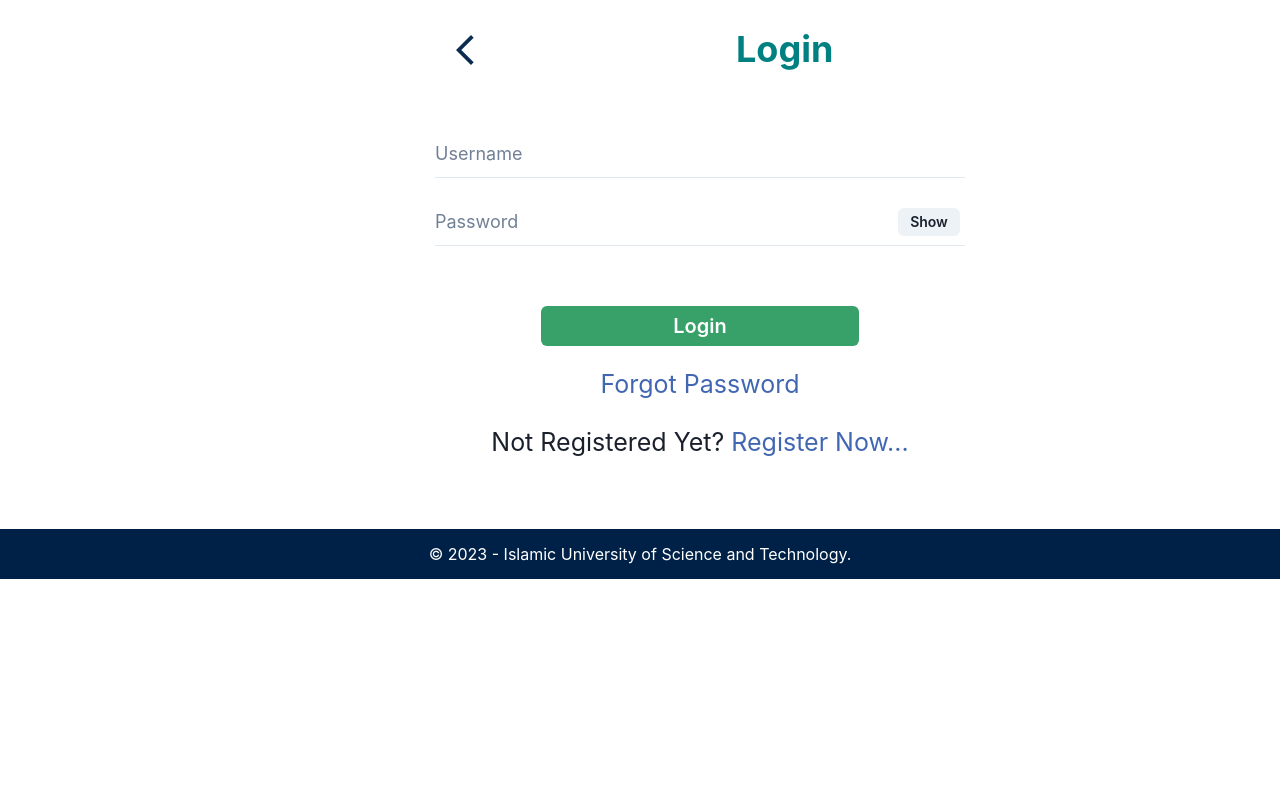
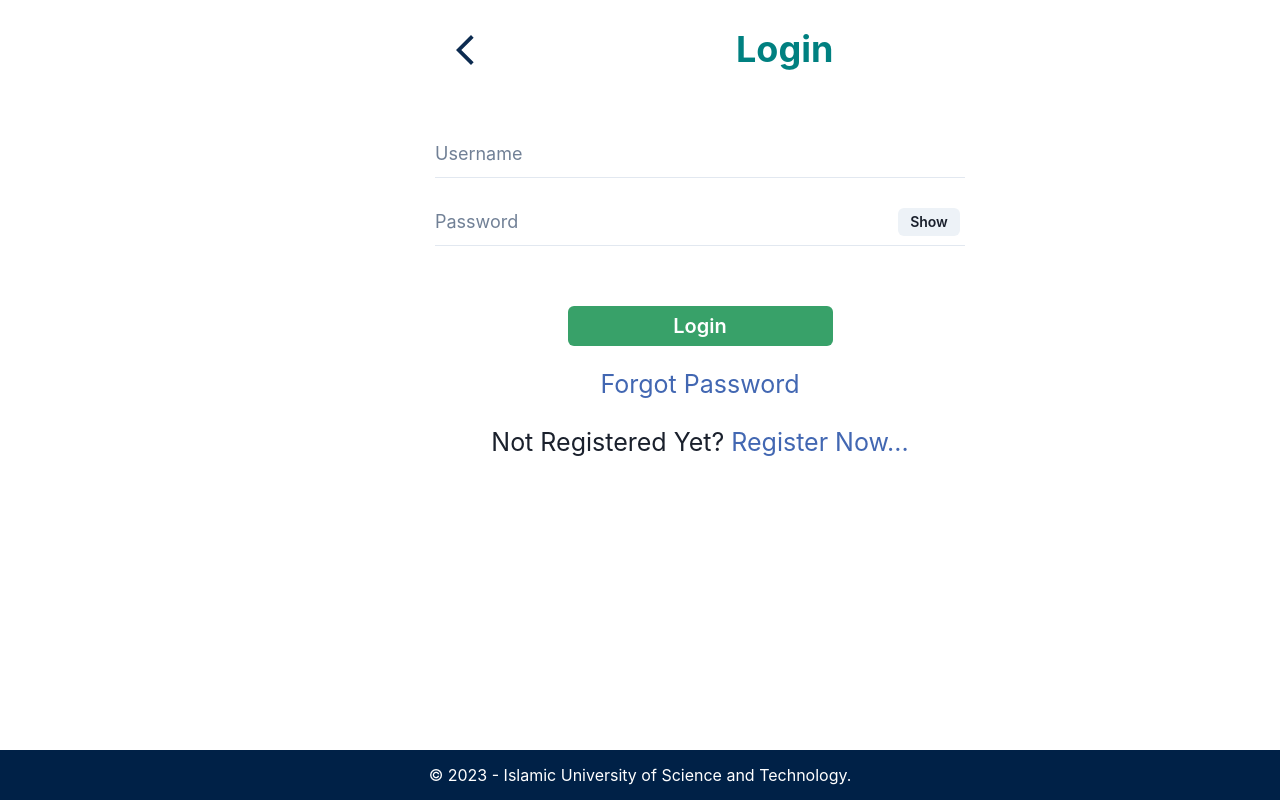
Before and after one commit to UmmarHamid/iust-scholars-portal, a Next.js app: page /login in a window 1280 px wide. Built offline with nearby package versions, Linux system fonts and the light colour scheme.

Commit message:
refactor

```diff
--- a/pages/login/index.tsx
+++ b/pages/login/index.tsx
@@ -25,9 +25,8 @@ const InputContainerStyled = styled.div`
   width: 50%;
 `;
 const StyledFooter = styled.footer`
-  left: 0;
   bottom: 0;
-  position: relative;
+  position: fixed;
   width: 100%;
   background-color: #002147;
   color: #fff;
@@ -93,9 +92,7 @@ export const Index = () => {
             colorScheme='green'
             variant='solid'
             mt={10}
-            padding={'3%'}
-            paddingLeft={'25%'}
-            paddingRight={'25%'}
+            width={'50%'}
             fontSize={'20px'}
           >
             Login
```
